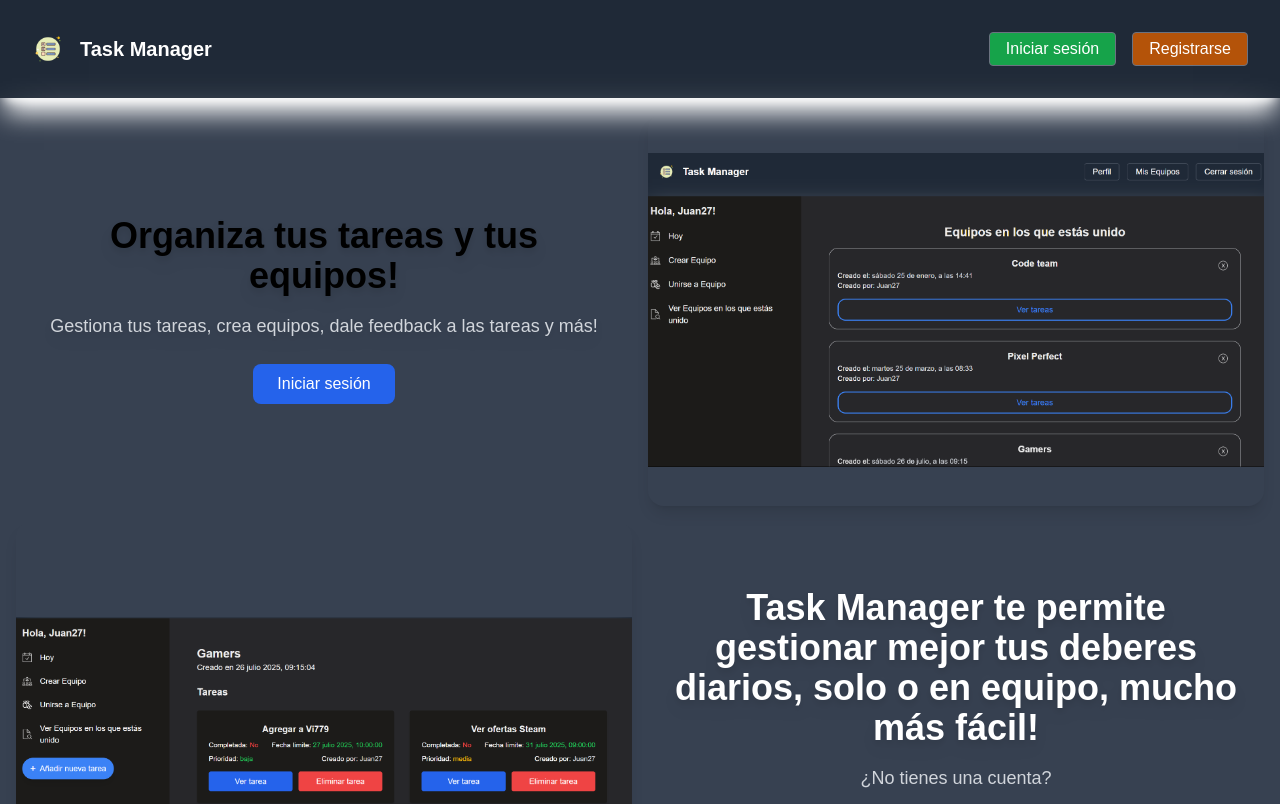
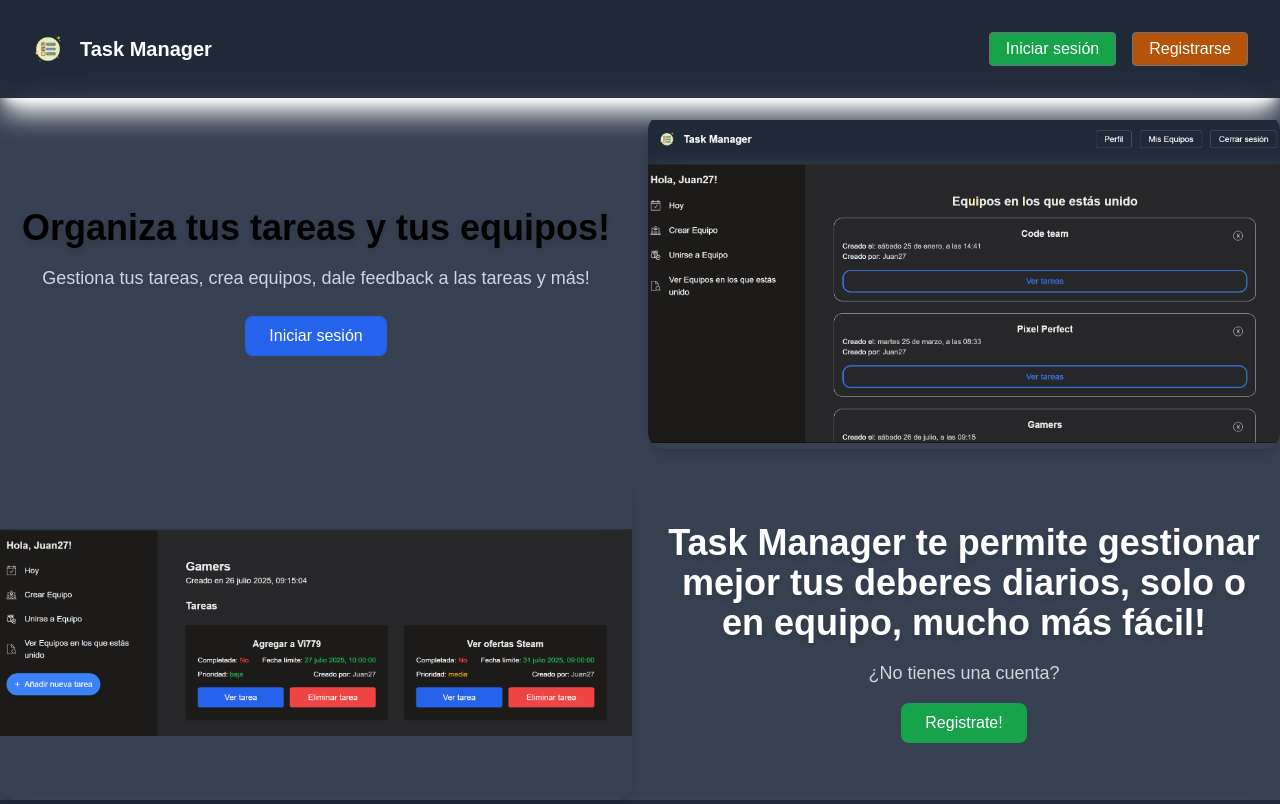
Before and after one commit to LucasJavier/collaborative-tasks-managment, a Next.js app: page / in a window 1280 px wide. Shown: the top 804 px of the page. Built offline with nearby package versions, Linux system fonts and the light colour scheme; no server answers.

Commit message:
code refactory

```diff
--- a/app/auth/login/page.tsx
+++ b/app/auth/login/page.tsx
@@ -32,7 +32,6 @@ export default function Login() {
       password: signUpData.password,
       redirect: false,
     });
-    console.log(res);
     if (!res || res.error) {
       setError(res?.error || "Credenciales inválidas");
     } else {
--- a/app/layout.tsx
+++ b/app/layout.tsx
@@ -1,6 +1,5 @@
 import "./globals.css";
 import Header from "@/componentes/Header";
-import Footer from "@/componentes/Footer";
 import { auth } from "@/auth";
 import { SessionProvider } from "next-auth/react";
 import { ModalProvider } from './contexto/modalContexto';
@@ -19,19 +18,16 @@ export default async function RootLayout({
 
   return (
     <html lang="es">
-      <body className="w-full h-screen flex flex-col bg-gray-700 overflow-x-hidden">
+      <body className="w-full min-h-screen flex flex-col bg-gray-700 overflow-x-hidden">
         <SessionProvider session={session}>
           <div className="shadow-xl shadow-white">
             <Header />
           </div>
           <ModalProvider>
-            <main className="min-h-screen flex-1 flex justify-center shadow-2xl shadow-white">
+            <main className="flex-1 flex justify-center shadow-2xl shadow-white">
               {children}
             </main>
           </ModalProvider>
-          <div className="shadow-xl shadow-white">
-            <Footer />
-          </div>
         </SessionProvider>
       </body>
     </html>
--- a/app/page.tsx
+++ b/app/page.tsx
@@ -1,10 +1,11 @@
+import Footer from "@/componentes/Footer";
 import Image from "next/image";
 import Link from "next/link";
 
 export default function HomePage() {
   return (
-    <div className="flex-1 flex-col w-full overflow-y-auto">
-      <div className="grid grid-cols-2 grid-rows-2 gap-4 h-full m-4">
+    <div className="flex-1 flex-col w-full mt-4">
+      <div className="grid grid-cols-2 grid-rows-2 gap-4 h-full">
         <div className="bg-transparent w-full h-full flex flex-col items-center justify-center p-4">
           <h1 className="text-4xl font-bold text-center text-black mb-4 drop-shadow-lg">
             Organiza tus tareas y tus equipos!
@@ -52,6 +53,9 @@ export default function HomePage() {
           </Link>
         </div>
       </div>
+        <div className="shadow-xl shadow-white">
+          <Footer />
+        </div>
     </div>
   );
 }
--- a/app/perfil/layout.tsx
+++ b/app/perfil/layout.tsx
@@ -37,7 +37,7 @@ export default function PerfilLayout({ children }: { children: React.ReactNode }
 
   return (
     <div className="flex-1 grid grid-cols-4 h-screen">
-      <nav className="col-span-1 bg-eerieBlack p-4 overflow-y-auto">
+      <nav className="col-span-1 bg-eerieBlack p-4 overflow-y-auto sticky top-0 h-full">
         <h2 className="text-xl font-bold mb-4">Hola, {user?.name}!</h2>
         <ul className="space-y-2">
           <li className="flex items-center gap-2 w-full">
@@ -107,7 +107,7 @@ export default function PerfilLayout({ children }: { children: React.ReactNode }
           </div>
         )}
       </nav>
-      <main className="col-span-3 bg-zinc-800 p-8 overflow-y-auto flex">
+      <main className="col-span-3 bg-zinc-800 p-8 flex">
         {children}
       </main>
     </div>
--- a/app/perfil/page.tsx
+++ b/app/perfil/page.tsx
@@ -46,7 +46,7 @@ export default function PerfilPage() {
   };
 
   return (
-    <div className="flex-1 flex flex-col h-screen p-4">
+    <div className="flex-1 flex flex-col p-4">
       <h1 className="text-2xl font-bold mb-4">Hoy</h1>
       <p className="mb-4">{fechaFormateada}</p>
 
--- a/auth.ts
+++ b/auth.ts
@@ -33,9 +33,6 @@ export const { handlers, signIn, signOut, auth } = NextAuth({
         const isValidPassword = await compare(passwordStr, user.password);
         if(!isValidPassword) throw new Error("Invalid password");
 
-        console.log(user.id);
-        console.log(user.nombreUsuario);
-
         return{
           id: String(user.id),
           nombre: user.nombre,
@@ -65,7 +62,6 @@ export const { handlers, signIn, signOut, auth } = NextAuth({
             rolID: 1,
           },
         });
-        console.log(nombre);
         return true;
       } catch (error) {
         console.error("Error en signIn callback:", error);
@@ -84,7 +80,6 @@ export const { handlers, signIn, signOut, auth } = NextAuth({
           token.nombreUsuario = dbUser.nombreUsuario;
         }
       }
-      console.log(token)
       return token;
     },
     async session( {session,token}: {session: any; token: any}){
@@ -94,7 +89,6 @@ export const { handlers, signIn, signOut, auth } = NextAuth({
         session.user.id = token.id;
         session.user.name = token.nombreUsuario;
       }
-      console.log(session)
       return session;
     }
   },
```
